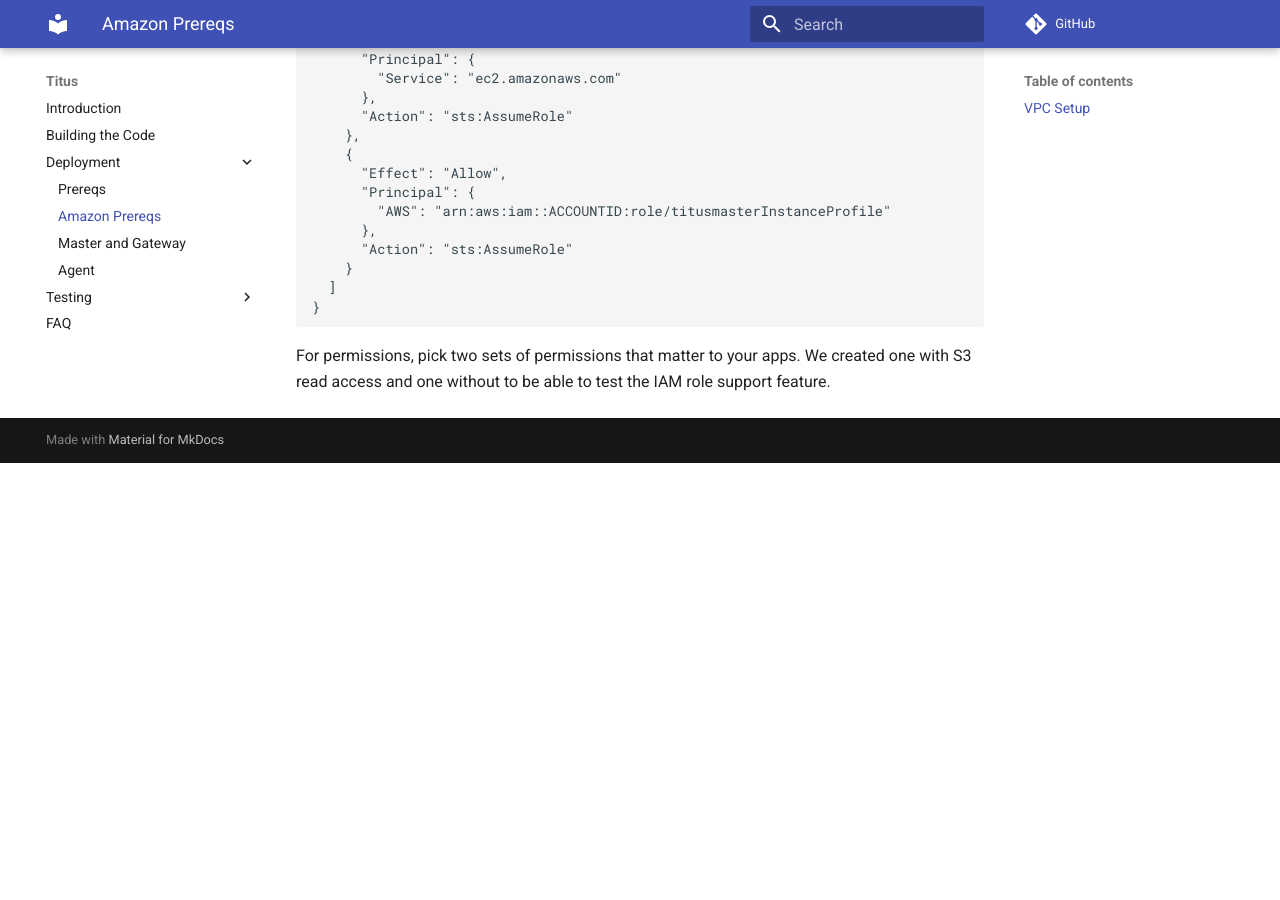
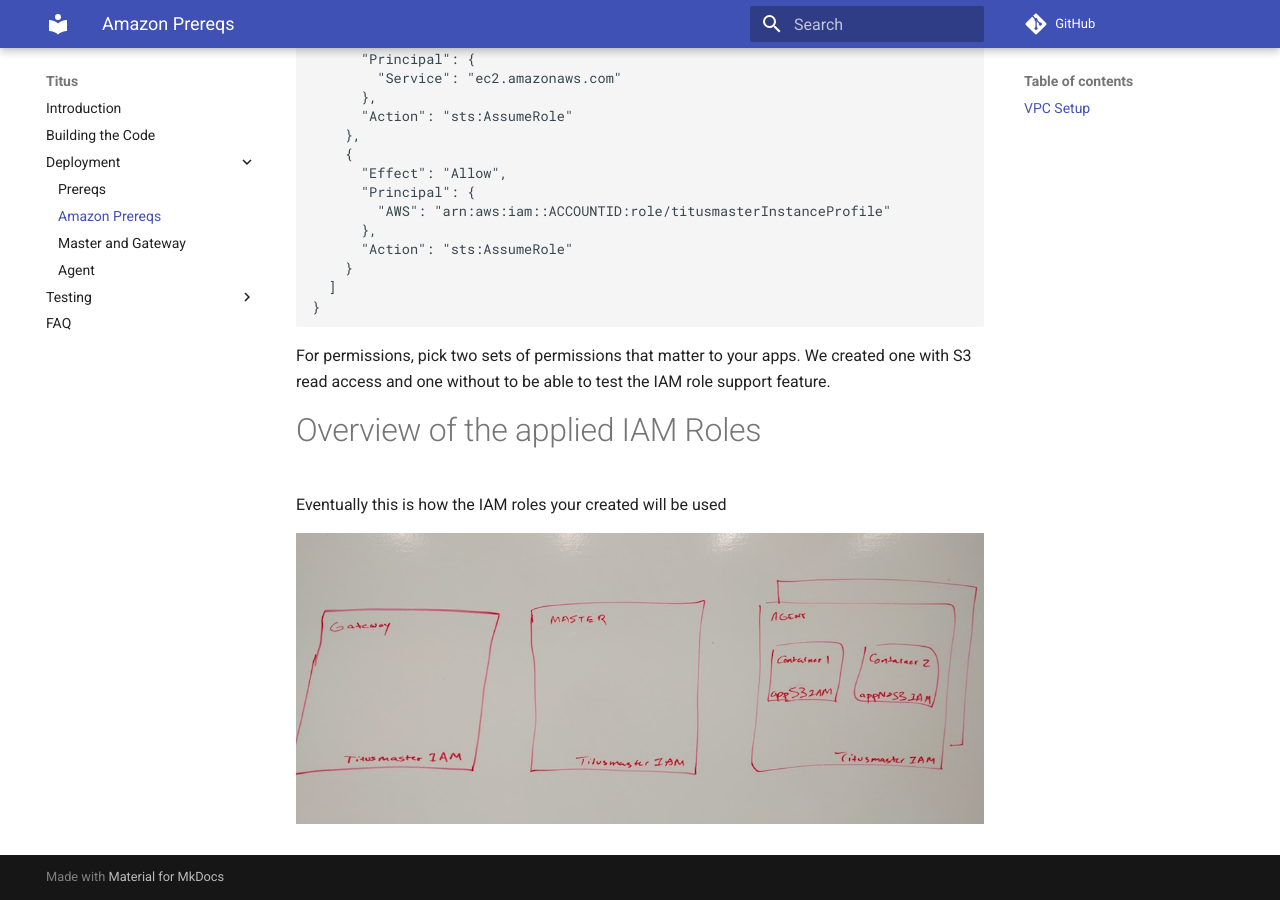
Before and after one commit to Netflix/titus, an MkDocs documentation site: the page built from docs/docs/install/prereqs-amazon.md, in a window 1280 px wide and 900 px high, scrolled down 3192 px. Built offline with MkDocs 1.6.1 and Material for MkDocs 9.7.7, drawn with Linux system fonts in a browser that asks for light colours; comment, search, counter and statistics services are not loaded; old or Windows-style settings are respelled for this version of MkDocs; before the commit the page ends 3655 px from its top, so only the background shows below that.

Commit message:
fix typo

```diff
--- a/docs/docs/install/prereqs-amazon.md
+++ b/docs/docs/install/prereqs-amazon.md
@@ -92,3 +92,9 @@
 
 For permissions, pick two sets of permissions that matter to your apps. We created one with S3 read access
 and one without to be able to test the IAM role support feature.
+
+# Overview of the applied IAM Roles
+
+Eventually this is how the IAM roles your created will be used
+
+<img src="../../images/iamroles-arch.jpg" />
```
Also changed, not shown: docs/docs/images/iamroles-arch.jpg (added).
